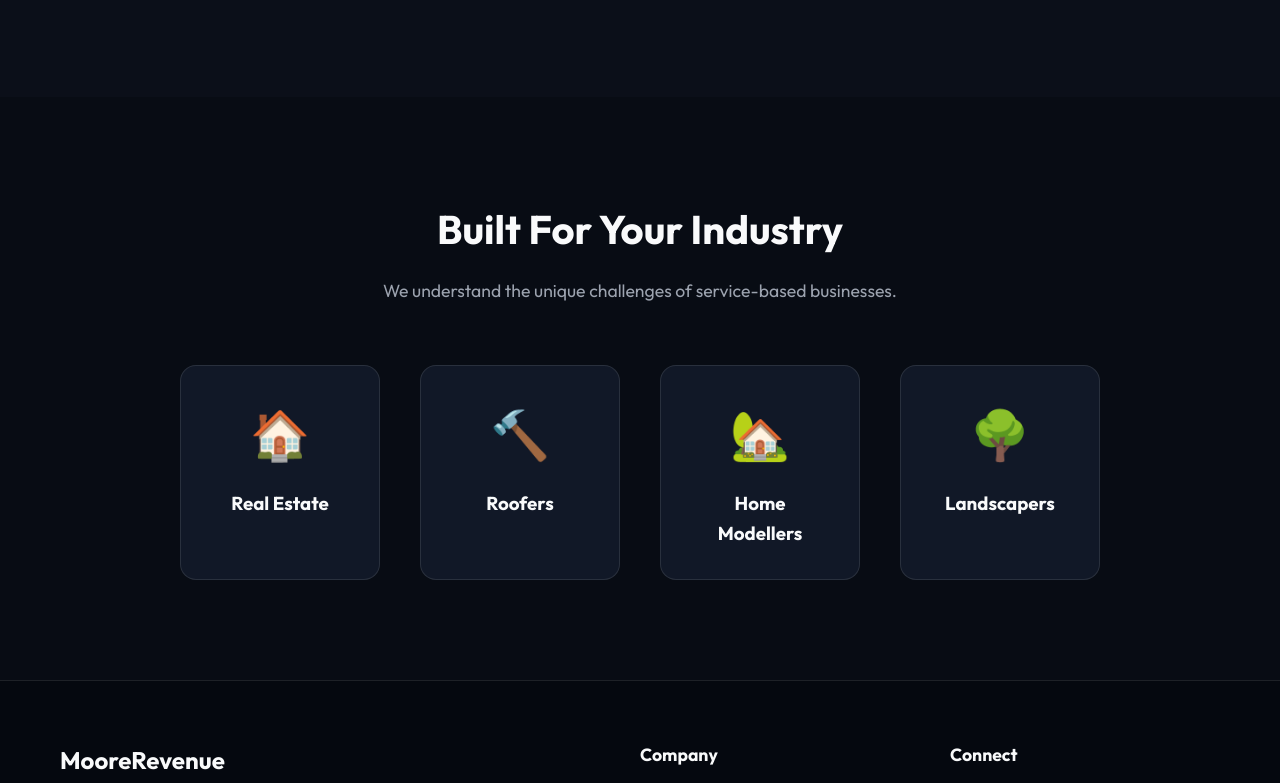
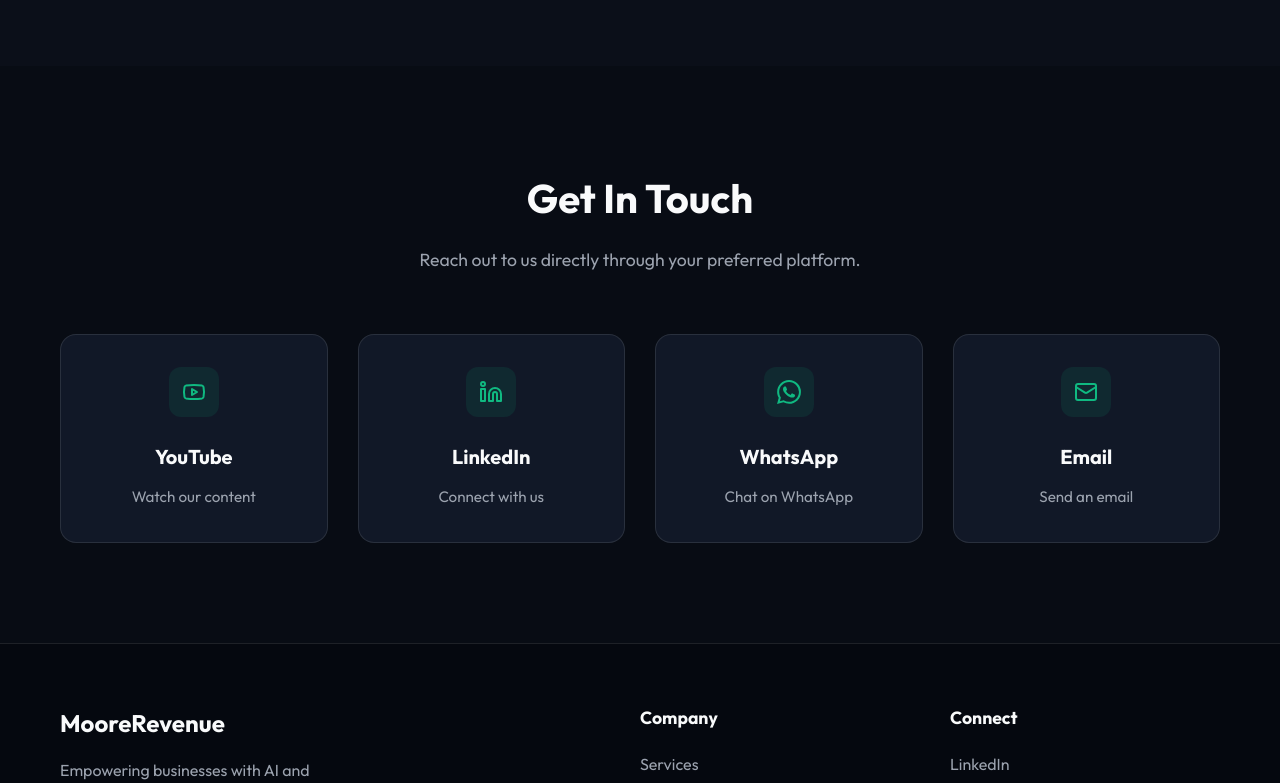
Before and after one commit to keenship1291/moorerevenue, a plain HTML site: page index.html in a window 1280 px wide. Shown: the part 2017-2800 px from the top of the page. Drawn offline with nearby package versions, Linux system fonts and the light colour scheme.

Commit message:
Update contact section, favicon, and styles

```diff
--- a/index.html
+++ b/index.html
@@ -23,6 +23,7 @@
 
     <!-- Styles -->
     <link rel="stylesheet" href="style.css">
+    <link rel="icon" type="image/png" href="assets/logo.png">
 </head>
 
 <body>
@@ -37,7 +38,7 @@
             <nav class="nav">
                 <ul class="nav-list">
                     <li><a href="#services" class="nav-link">Solutions</a></li>
-                    <li><a href="#industries" class="nav-link">Industries</a></li>
+
                     <li><a href="#process" class="nav-link">Process</a></li>
                     <li><a href="https://alvo.chat/6UHF" class="btn btn-primary">Contact Us</a></li>
                 </ul>
@@ -57,15 +58,14 @@
                 <div class="hero-content">
                     <div class="badge">
                         <span class="badge-dot"></span>
-                        Accepting New Clients for Q4
+                        Accepting New Clients for Q1 2026
                     </div>
                     <h1 class="hero-title">
                         Stop Trading Time.<br>
                         Start Scaling <span class="text-gradient">Revenue.</span>
                     </h1>
                     <p class="hero-subtitle">
-                        We build intelligent voice agents, high-converting websites, and automated workflows
-                        specifically for <strong>Real Estate, Roofers, and Home Modellers</strong>.
+                        We build intelligent voice agents, high-converting websites, and automated workflows.
                     </p>
                     <div class="hero-actions">
                         <a href="#contact" class="btn btn-primary btn-lg">Scale Your Business</a>
@@ -186,66 +186,69 @@
             </div>
         </section>
 
-        <!-- Industries Section -->
-        <section class="section bg-darker" id="industries">
+
+
+        <!-- Contact Section -->
+        <section class="section bg-darker" id="contact">
             <div class="container">
                 <div class="section-header text-center">
-                    <h2 class="section-title">Built For Your Industry</h2>
-                    <p class="section-subtitle">We understand the unique challenges of service-based businesses.</p>
+                    <h2 class="section-title">Get In Touch</h2>
+                    <p class="section-subtitle">Reach out to us directly through your preferred platform.</p>
                 </div>
-                <div class="industries-grid">
-                    <div class="industry-item">
-                        <span class="industry-icon">🏠</span>
-                        <h3>Real Estate</h3>
-                    </div>
-                    <div class="industry-item">
-                        <span class="industry-icon">🔨</span>
-                        <h3>Roofers</h3>
-                    </div>
-                    <div class="industry-item">
-                        <span class="industry-icon">🏡</span>
-                        <h3>Home Modellers</h3>
-                    </div>
-                    <div class="industry-item">
-                        <span class="industry-icon">🌳</span>
-                        <h3>Landscapers</h3>
-                    </div>
+                <div class="contact-grid">
+                    <a href="https://www.youtube.com/@preparemytech" target="_blank" class="contact-card">
+                        <div class="icon-box">
+                            <svg xmlns="http://www.w3.org/2000/svg" width="24" height="24" viewBox="0 0 24 24"
+                                fill="none" stroke="currentColor" stroke-width="2" stroke-linecap="round"
+                                stroke-linejoin="round">
+                                <path
+                                    d="M2.5 17a24.12 24.12 0 0 1 0-10 2 2 0 0 1 1.4-1.4 49.56 49.56 0 0 1 16.2 0A2 2 0 0 1 21.5 7a24.12 24.12 0 0 1 0 10 2 2 0 0 1-1.4 1.4 49.55 49.55 0 0 1-16.2 0A2 2 0 0 1 2.5 17" />
+                                <path d="m10 15 5-3-5-3z" />
+                            </svg>
+                        </div>
+                        <h3>YouTube</h3>
+                        <p>Watch our content</p>
+                    </a>
+                    <a href="https://linkedin.com/in/krishnaaggarwal16" target="_blank" class="contact-card">
+                        <div class="icon-box">
+                            <svg xmlns="http://www.w3.org/2000/svg" width="24" height="24" viewBox="0 0 24 24"
+                                fill="none" stroke="currentColor" stroke-width="2" stroke-linecap="round"
+                                stroke-linejoin="round">
+                                <path
+                                    d="M16 8a6 6 0 0 1 6 6v7h-4v-7a2 2 0 0 0-2-2 2 2 0 0 0-2 2v7h-4v-7a6 6 0 0 1 6-6z" />
+                                <rect width="4" height="12" x="2" y="9" />
+                                <circle cx="4" cy="4" r="2" />
+                            </svg>
+                        </div>
+                        <h3>LinkedIn</h3>
+                        <p>Connect with us</p>
+                    </a>
+                    <a href="https://alvo.chat/6UHF" target="_blank" class="contact-card">
+                        <div class="icon-box">
+                            <svg xmlns="http://www.w3.org/2000/svg" width="24" height="24" viewBox="0 0 24 24"
+                                fill="currentColor" stroke="none">
+                                <path
+                                    d="M17.472 14.382c-.297-.149-1.758-.867-2.03-.967-.273-.099-.471-.148-.67.15-.197.297-.767.966-.94 1.164-.173.199-.347.223-.644.075-.297-.15-1.255-.463-2.39-1.475-.883-.788-1.48-1.761-1.653-2.059-.173-.297-.018-.458.13-.606.134-.133.298-.347.446-.52.149-.174.198-.298.298-.497.099-.198.05-.371-.025-.52-.075-.149-.669-1.612-.916-2.207-.242-.579-.487-.5-.669-.51-.173-.008-.371-.01-.57-.01-.198 0-.52.074-.792.372-.272.297-1.04 1.016-1.04 2.479 0 1.462 1.065 2.875 1.213 3.074.149.198 2.096 3.2 5.077 4.487.709.306 1.262.489 1.694.625.712.227 1.36.195 1.871.118.571-.085 1.758-.719 2.006-1.413.248-.694.248-1.289.173-1.413-.074-.124-.272-.198-.57-.347m-5.421 7.403h-.004a9.87 9.87 0 0 1-5.031-1.378l-.361-.214-3.741.982.998-3.648-.235-.374a9.86 9.86 0 0 1-1.51-5.26c.001-5.45 4.436-9.884 9.888-9.884 2.64 0 5.122 1.03 6.988 2.898a9.825 9.825 0 0 1 2.893 6.994c-.003 5.45-4.437 9.884-9.885 9.884m8.413-18.297A11.815 11.815 0 0 0 12.05 0C5.495 0 .16 5.335.157 11.892c0 2.096.547 4.142 1.588 5.945L.057 24l6.305-1.654a11.882 11.882 0 0 0 5.683 1.448h.005c6.554 0 11.89-5.335 11.893-11.893a11.821 11.821 0 0 0-3.48-8.413Z" />
+                            </svg>
+                        </div>
+                        <h3>WhatsApp</h3>
+                        <p>Chat on WhatsApp</p>
+                    </a>
+                    <a href="mailto:talktokrishna321@gmail.com" class="contact-card">
+                        <div class="icon-box">
+                            <svg xmlns="http://www.w3.org/2000/svg" width="24" height="24" viewBox="0 0 24 24"
+                                fill="none" stroke="currentColor" stroke-width="2" stroke-linecap="round"
+                                stroke-linejoin="round">
+                                <rect width="20" height="16" x="2" y="4" rx="2" />
+                                <path d="m22 7-8.97 5.7a1.94 1.94 0 0 1-2.06 0L2 7" />
+                            </svg>
+                        </div>
+                        <h3>Email</h3>
+                        <p>Send an email</p>
+                    </a>
                 </div>
             </div>
         </section>
-
-        <!-- CTA / Contact -->
-        <!-- <section class="section cta-section" id="contact">
-            <div class="container">
-                <div class="cta-card">
-                    <div class="cta-content">
-                        <h2>Ready to Add MooreRevenue?</h2>
-                        <p>Let's discuss how we can automate your workflow and fill your pipeline. No pressure, just
-                            solutions.</p>
-                        <form class="contact-form" id="contactForm">
-                            <div class="form-group">
-                                <input type="text" name="user_name" placeholder="Your Name" required>
-                            </div>
-                            <div class="form-group">
-                                <input type="email" name="user_email" placeholder="Email Address" required>
-                            </div>
-                            <div class="form-group">
-                                <select name="industry" required>
-                                    <option value="" disabled selected>Select Your Industry</option>
-                                    <option value="real-estate">Real Estate</option>
-                                    <option value="roofing">Roofing</option>
-                                    <option value="home-modeling">Home Modeling</option>
-                                    <option value="landscaping">Landscaping</option>
-                                    <option value="other">Other</option>
-                                </select>
-                            </div>
-                            <button type="submit" class="btn btn-primary btn-block">Get Your Free Strategy</button>
-
-                        </form>
-                    </div>
-                </div>
-            </div>
-        </section> -->
     </main>
 
     <footer class="footer">
@@ -254,7 +257,7 @@
                 <div class="logo">
                     <span>MooreRevenue</span>
                 </div>
-                <p>Empowering service businesses with AI and Automation.</p>
+                <p>Empowering businesses with AI and Automation.</p>
             </div>
             <div class="footer-links">
                 <h4>Company</h4>
@@ -271,7 +274,7 @@
             </div>
         </div>
         <div class="footer-bottom">
-            <p>&copy; 2025 MooreRevenue. All rights reserved.</p>
+            <p>&copy; 2026 MooreRevenue. All rights reserved.</p>
         </div>
     </footer>
 
--- a/style.css
+++ b/style.css
@@ -462,32 +462,45 @@
     font-size: 0.95rem;
 }
 
-/* Industries */
-.industries-grid {
-    display: flex;
-    justify-content: center;
-    gap: 40px;
-    flex-wrap: wrap;
+/* Contact Section */
+.contact-grid {
+    display: grid;
+    grid-template-columns: repeat(auto-fit, minmax(240px, 1fr));
+    gap: 30px;
 }
 
-.industry-item {
-    text-align: center;
-    padding: 30px;
+.contact-card {
     background: var(--bg-card);
+    padding: 32px;
     border-radius: 16px;
     border: 1px solid var(--border);
-    width: 200px;
     transition: all 0.3s ease;
+    text-align: center;
+    text-decoration: none;
+    display: flex;
+    flex-direction: column;
+    align-items: center;
 }
 
-.industry-item:hover {
+.contact-card:hover {
+    transform: translateY(-5px);
     border-color: var(--primary);
+    background: var(--bg-card-hover);
 }
 
-.industry-icon {
-    font-size: 3rem;
-    display: block;
-    margin-bottom: 16px;
+.contact-card .icon-box {
+    margin-bottom: 24px;
+}
+
+.contact-card h3 {
+    margin-bottom: 12px;
+    font-size: 1.25rem;
+    color: var(--text-main);
+}
+
+.contact-card p {
+    color: var(--text-muted);
+    font-size: 0.95rem;
 }
 
 /* CTA */
```
